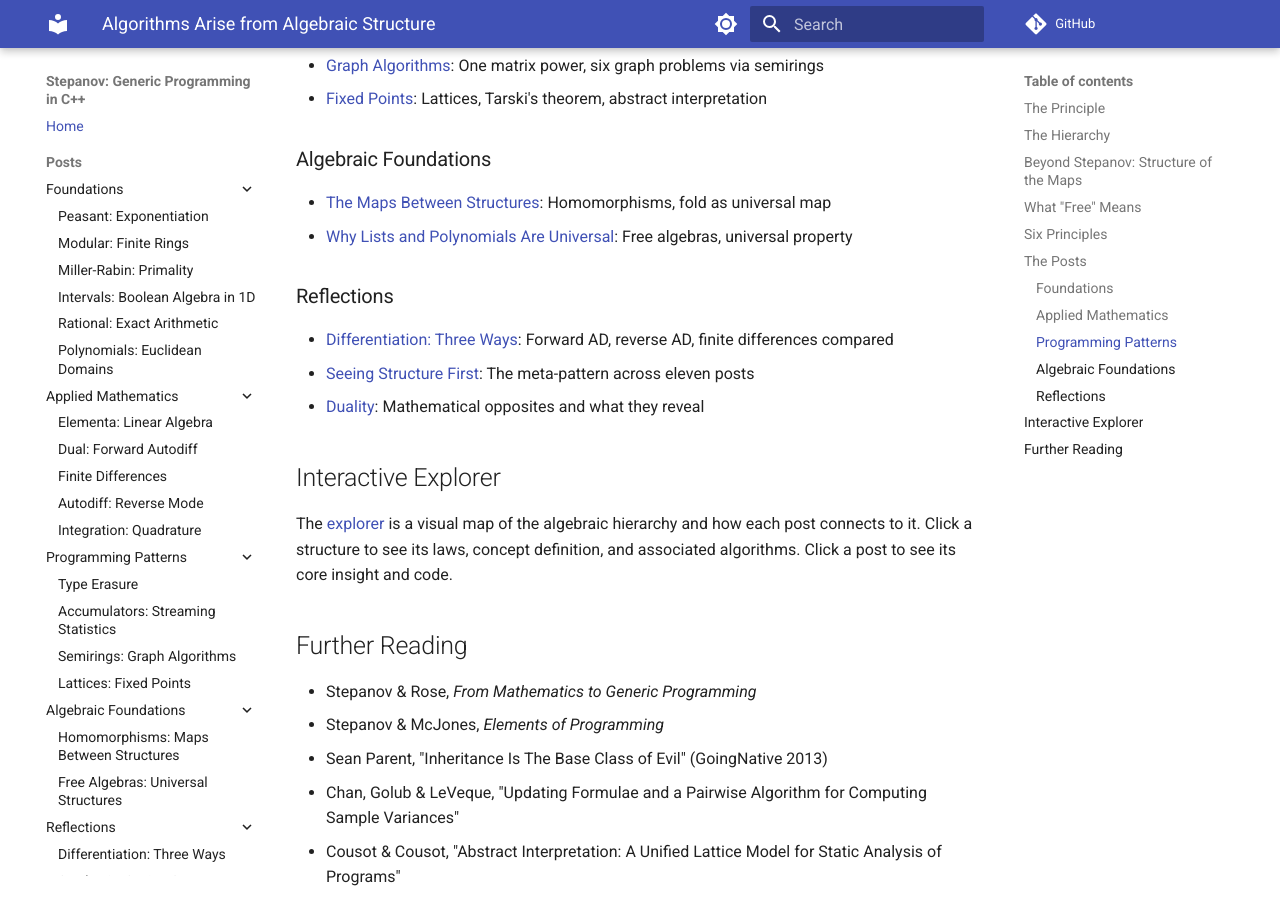
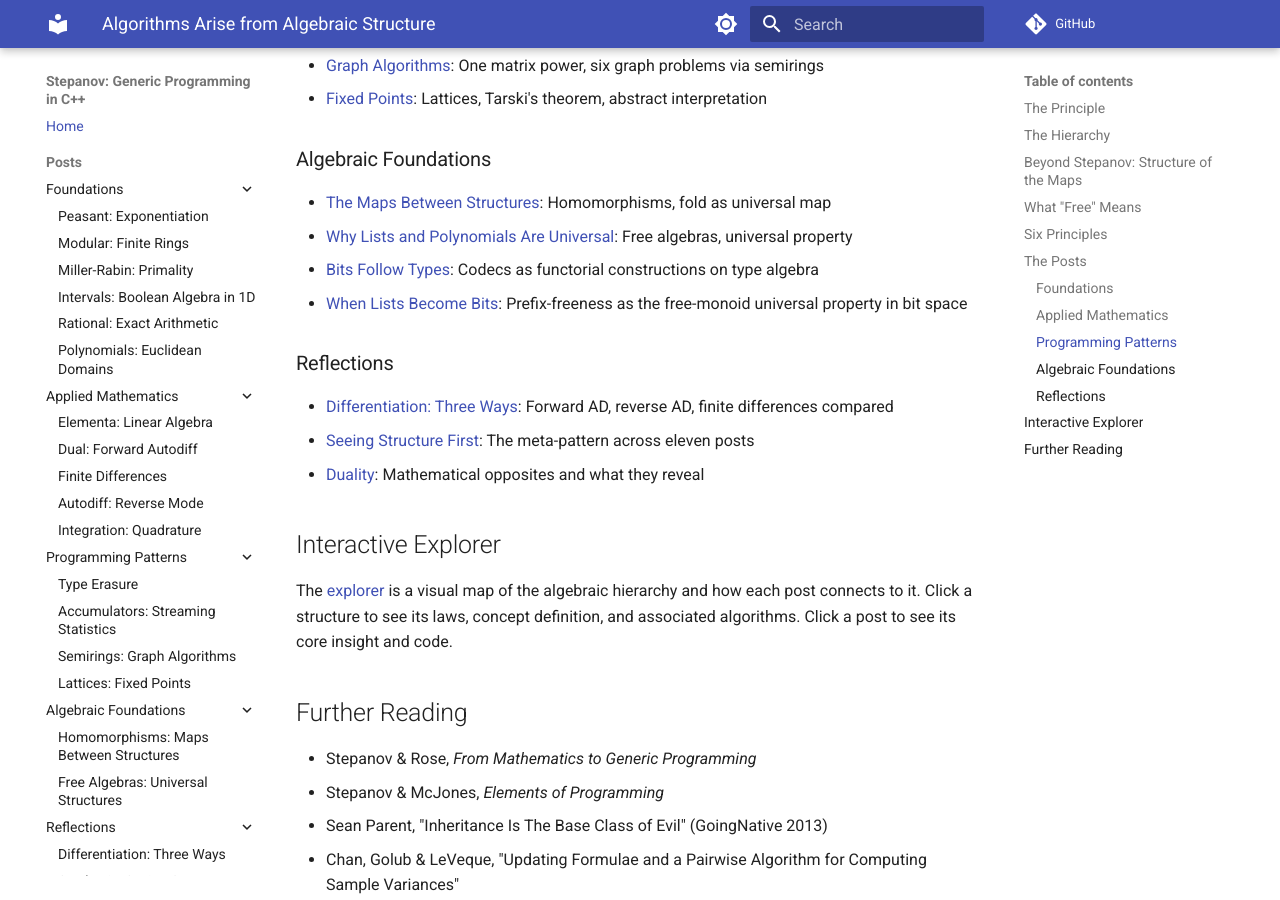
Before and after one commit to queelius/stepanov, an MkDocs documentation site: the page built from docs/index.md, in a window 1280 px wide and 900 px high, scrolled down 3600 px. Built offline with MkDocs 1.6.1 and Material for MkDocs 9.7.7, drawn with Linux system fonts in a browser that asks for light colours; comment, search, counter and statistics services are not loaded.

Commit message:
docs: add codecs-functors and prefix-free posts to Algebraic Foundations track
Co-Authored-By: Claude Sonnet 4.6 <noreply@anthropic.com>

```diff
--- a/docs/index.md
+++ b/docs/index.md
@@ -104,6 +104,8 @@ After nineteen posts, I can state the principles that recur:
 
 - [The Maps Between Structures](post/2026-03-homomorphism-stepanov/index.md): Homomorphisms, fold as universal map
 - [Why Lists and Polynomials Are Universal](post/2026-03-free-algebra-stepanov/index.md): Free algebras, universal property
+- [Bits Follow Types](post/2026-05-codecs-functors-stepanov/index.md): Codecs as functorial constructions on type algebra
+- [When Lists Become Bits](post/2026-05-prefix-free-stepanov/index.md): Prefix-freeness as the free-monoid universal property in bit space
 
 ### Reflections
 
```
